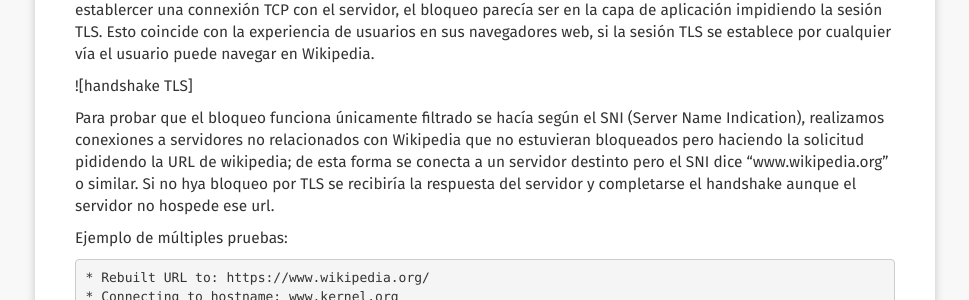
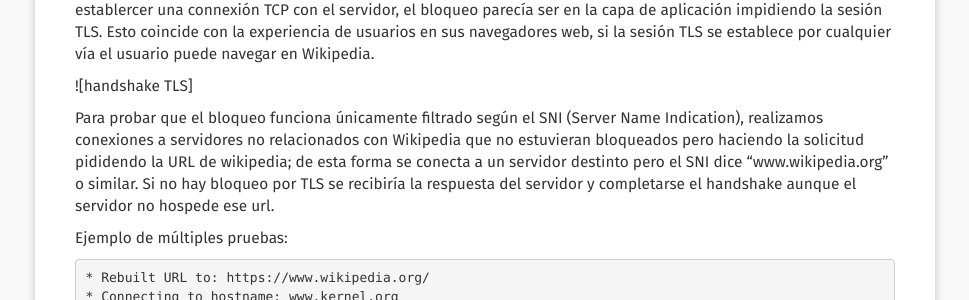
Before and after one commit to VEinteligente/VESinFiltro, a Jekyll site: the page built from _noticias/2019-01-15-wikipedia_cantv.md, in a window 1280 px wide and 900 px high, scrolled down 1227 px. Shown: the part 151-451 px from the top of the window, without its empty margins (155-1124 px from the left). Built offline with Jekyll 4.4.1, drawn with Linux system fonts in a browser that asks for light colours; nearby versions of some CDN libraries.

Commit message:
Improved clarity of technical details

````diff
--- a/_noticias/2019-01-15-wikipedia_cantv.md
+++ b/_noticias/2019-01-15-wikipedia_cantv.md
@@ -52,7 +52,7 @@ Como se pudo observar que no hubo respuesta al primer mensaje del _TLS handshake
 
 ![handshake TLS]
 
-Para probar que el bloqueo funciona únicamente filtrado se hacía según el SNI (Server Name Indication), realizamos conexiones a servidores no relacionados con Wikipedia que no estuvieran bloqueados pero haciendo la solicitud pididendo la URL de wikipedia; de esta forma se conecta a un servidor destinto pero el SNI dice "www.wikipedia.org" o similar. Si no hya bloqueo por TLS se recibiría la respuesta del servidor y completarse el handshake aunque el servidor no hospede ese url.
+Para probar que el bloqueo funciona únicamente filtrado según el SNI (Server Name Indication), realizamos conexiones a servidores no relacionados con Wikipedia que no estuvieran bloqueados pero haciendo la solicitud pididendo la URL de wikipedia; de esta forma se conecta a un servidor destinto pero el SNI dice "www.wikipedia.org" o similar. Si no hay bloqueo por TLS se recibiría la respuesta del servidor y completarse el handshake aunque el servidor no hospede ese url.
 
 Ejemplo de múltiples pruebas:
 ```shell
````
